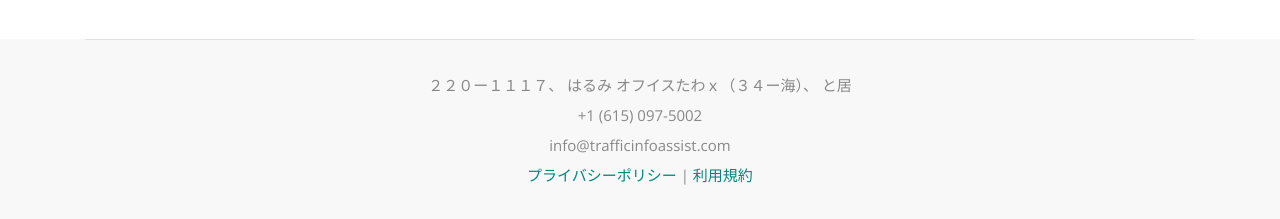
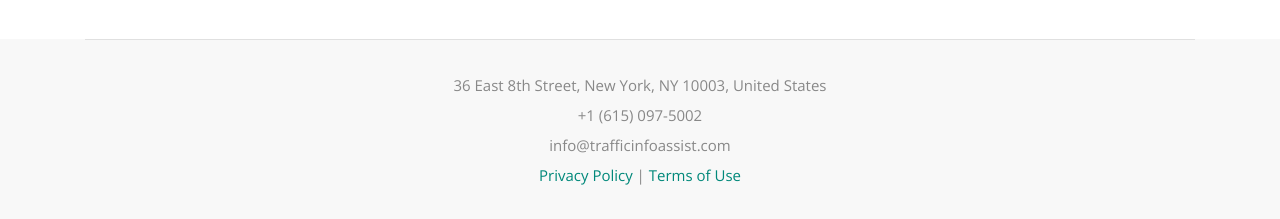
Before and after one commit to developercampaign/Traffic-Info-Assist, a plain HTML site: page terms-and-conditions.html in a window 1280 px wide. Shown: the part 2212-2431 px from the top of the page. Drawn offline with nearby package versions, Linux system fonts and the light colour scheme; some packages are replaced by stand-ins of ours; a script that the page names is missing.

Commit message:
Update terms-and-conditions.html

```diff
--- a/terms-and-conditions.html
+++ b/terms-and-conditions.html
@@ -60,13 +60,13 @@
             <div class="row">
                 <div class="col-xl-12">
                     <p class="copy_right text-center">
-                        ２２０ー１１１７、 はるみ オフイスたわｘ（３４ー海）、 と居
+                        36 East 8th Street, New York, NY 10003, United States
                         <br>
                         +1 (615) 097-5002
                         <br>
                         info@trafficinfoassist.com
                         <br>
-                        <a href="privacy-policy.html">プライバシーポリシー</a> | <a href="terms-and-conditions.html">利用規約</a>
+                        <a href="privacy-policy.html">Privacy Policy</a> | <a href="terms-and-conditions.html">Terms of Use</a>
                     </p>
                 </div>
             </div>
```
